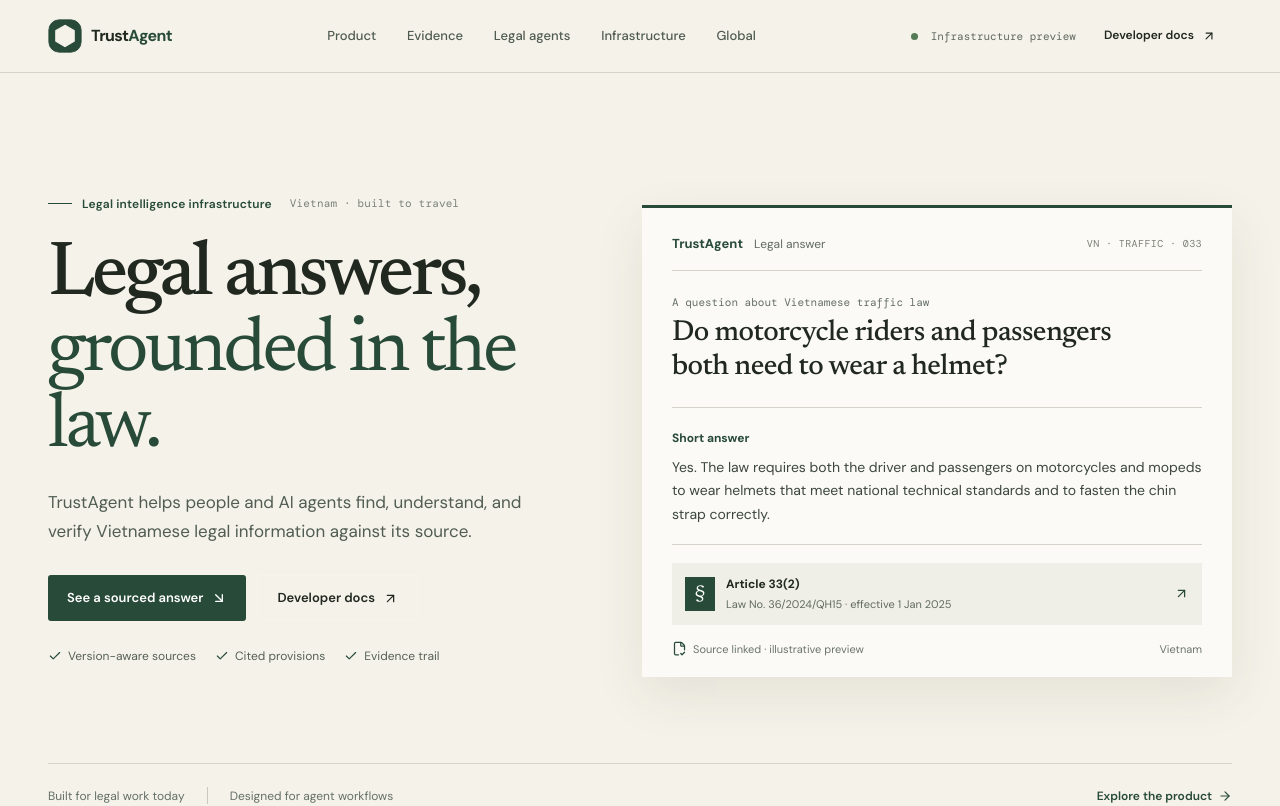
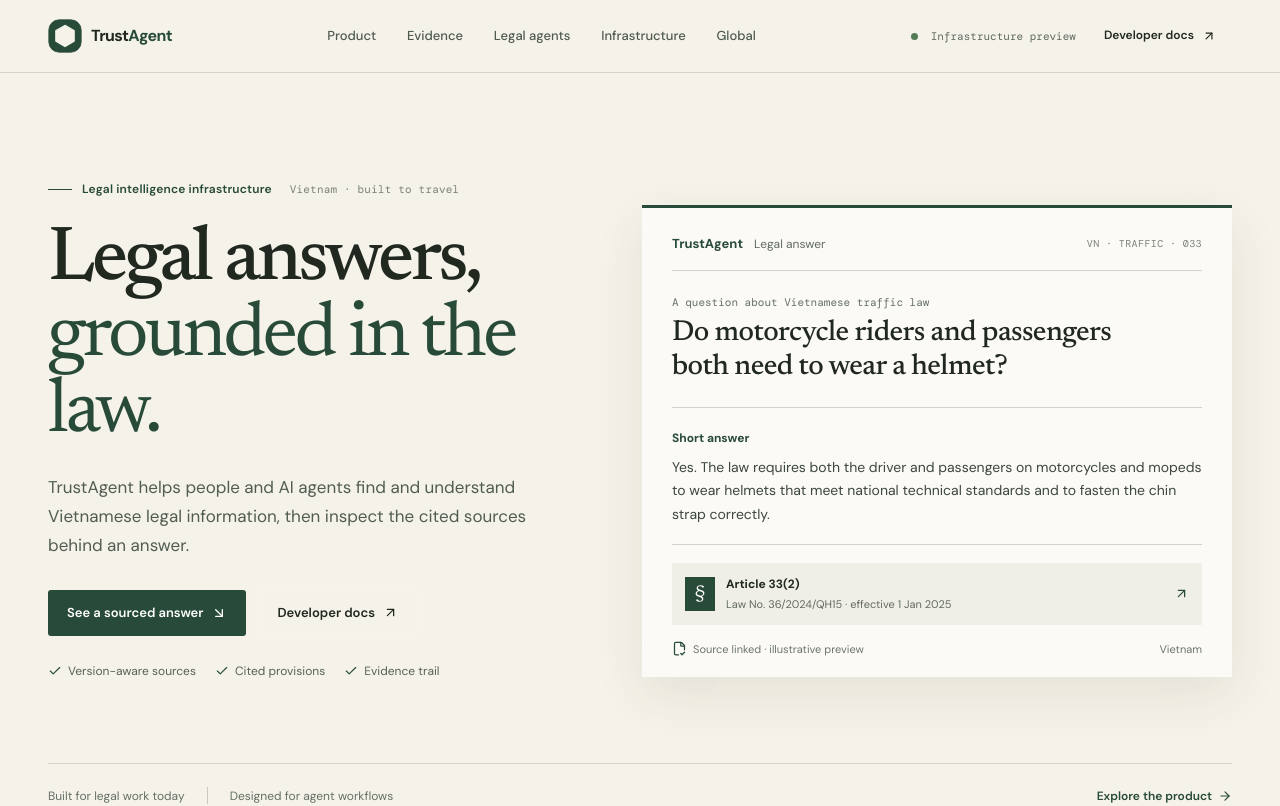
Before and after one commit to Anttia2404/trustagent, a React (Vite) app: page / in a window 1280 px wide. Shown: the top 806 px of the page. Built offline with nearby package versions, Linux system fonts and the light colour scheme.

Commit message:
fix(landing): clarify source traceability claims

```diff
--- a/index.html
+++ b/index.html
@@ -6,7 +6,7 @@
     <meta name="theme-color" content="#f5f2e9" />
     <meta name="page-type" content="software" />
     <meta name="site-kind" content="software" />
-    <meta name="description" content="TrustAgent helps people and AI agents find, understand, and verify Vietnamese legal information against its source." />
+    <meta name="description" content="TrustAgent helps people and AI agents find and understand Vietnamese legal information, then inspect the cited sources behind an answer." />
     <link rel="icon" type="image/svg+xml" href="/favicon.svg" />
     <link rel="preconnect" href="https://fonts.googleapis.com" />
     <link rel="preconnect" href="https://fonts.gstatic.com" crossorigin />
--- a/src/App.tsx
+++ b/src/App.tsx
@@ -36,7 +36,7 @@ function HeroSection({ onDocsClick }: { onDocsClick: () => void }) {
       <div className="hero-copy">
         <p className="eyebrow"><span className="eyebrow-rule" /> Legal intelligence infrastructure <span className="eyebrow-location">Vietnam · built to travel</span></p>
         <h1>Legal answers,<br /><em>grounded in the law.</em></h1>
-        <p className="hero-subtitle">TrustAgent helps people and AI agents find, understand, and verify Vietnamese legal information against its source.</p>
+        <p className="hero-subtitle">TrustAgent helps people and AI agents find and understand Vietnamese legal information, then inspect the cited sources behind an answer.</p>
         <div className="hero-actions"><ActionLink href="#product" className="hero-action-primary">See a sourced answer <ArrowDownRight size={16} /></ActionLink><Button variant="secondary" onClick={onDocsClick}>Developer docs <ArrowUpRight size={15} /></Button></div>
         <p className="hero-product-note"><span><Check size={14} /> Version-aware sources</span><span><Check size={14} /> Cited provisions</span><span><Check size={14} /> Evidence trail</span></p>
       </div>
```
